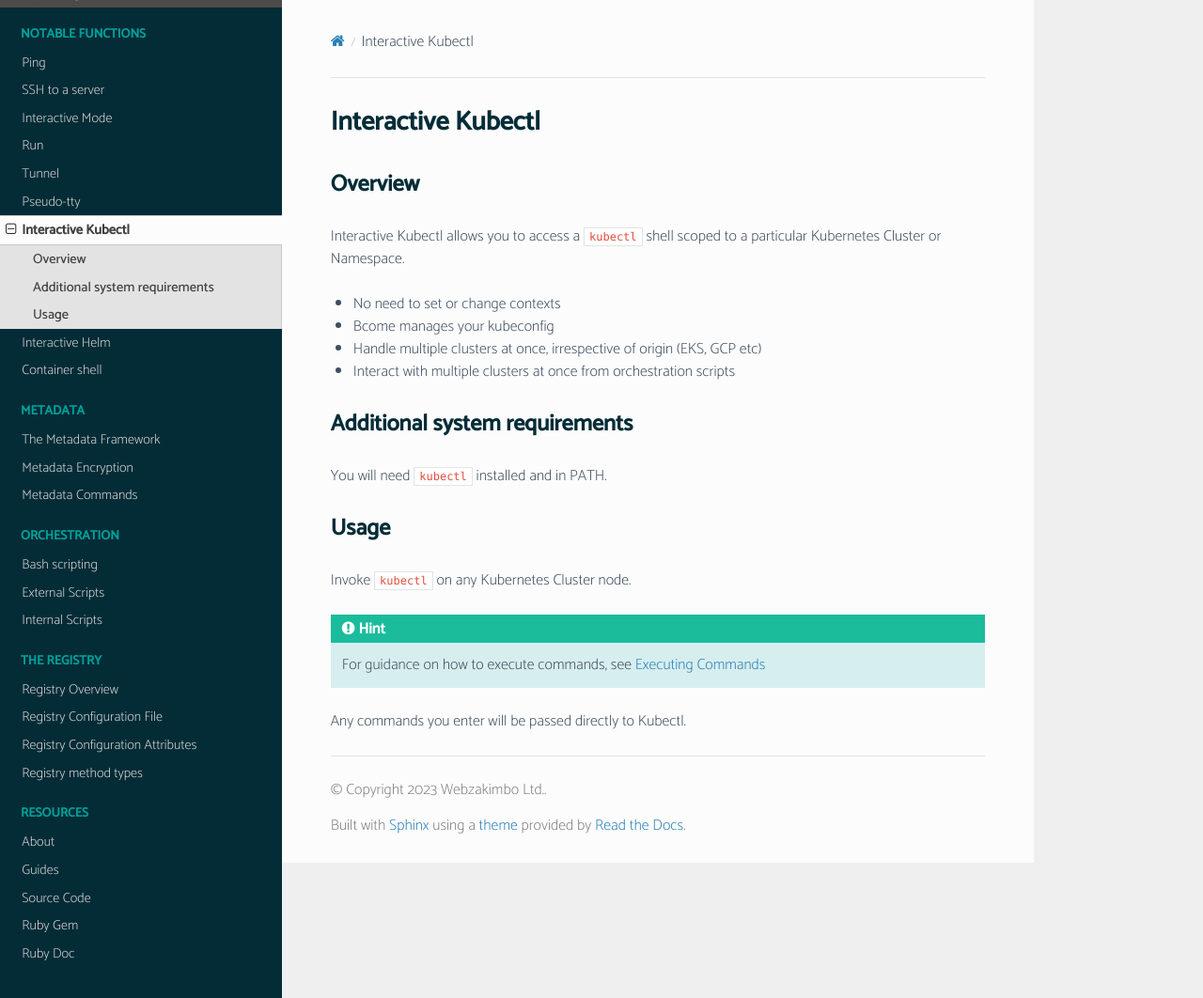
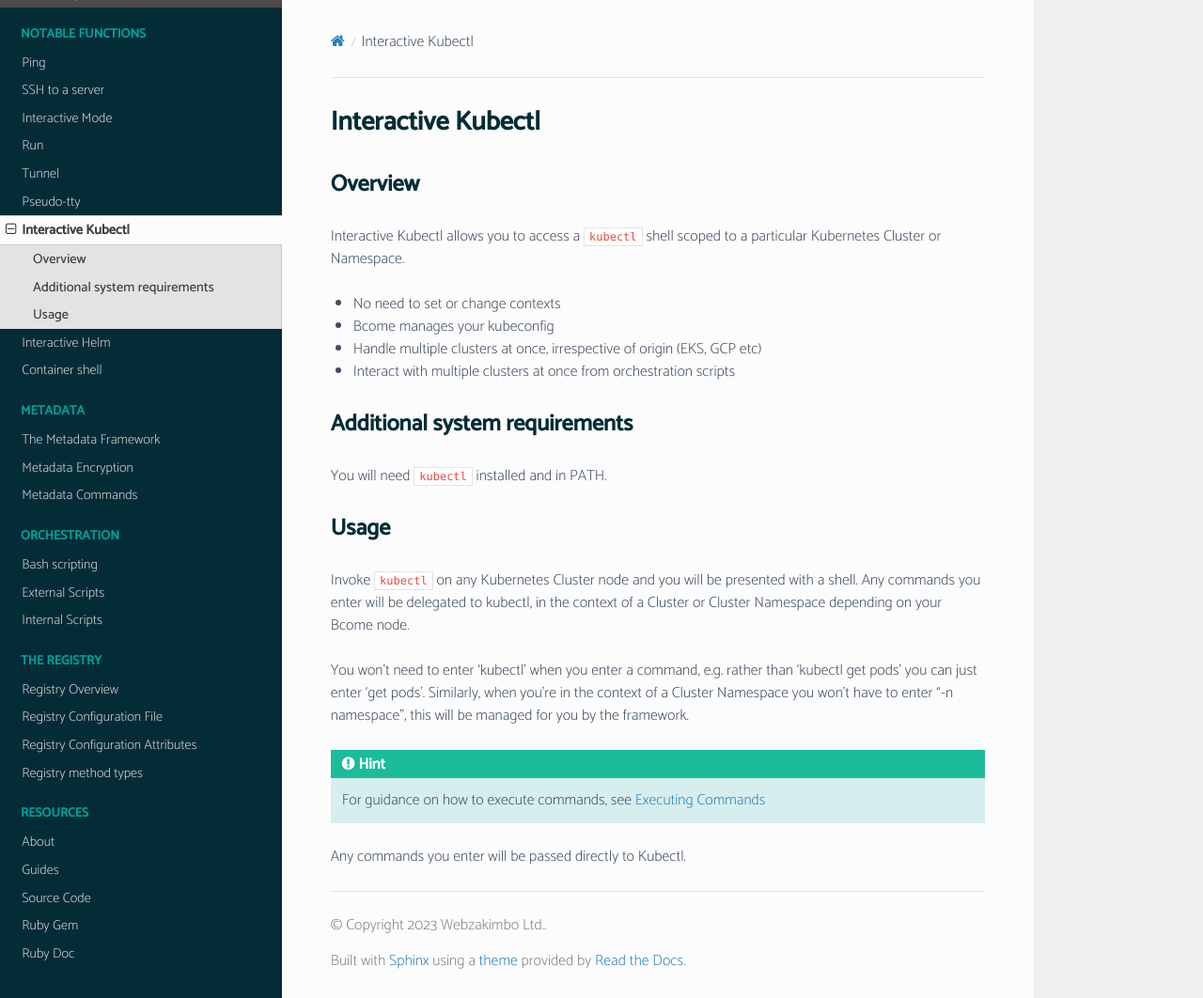
Before and after one commit to webzakimbo/bcome-read-the-docs, a Sphinx documentation site: the page built from docs/source/notable/interactive-kubectl.rst, in a window 1280 px wide and 1062 px high. Shown: the whole window at 94% size. Built offline with Sphinx 7.4.7 and the Read the Docs theme 2.0.0, drawn with Linux system fonts in a browser that asks for light colours; pages that are not in the unit, such as notebooks, are missing from menus.

Commit message:
Improved interactive kubectl documentation

```diff
--- a/docs/source/notable/interactive-kubectl.rst
+++ b/docs/source/notable/interactive-kubectl.rst
@@ -25,7 +25,9 @@
 Usage
 ^^^^^
 
-Invoke ``kubectl`` on any Kubernetes Cluster node.
+Invoke ``kubectl`` on any Kubernetes Cluster node and you will be presented with a shell. Any commands you enter will be delegated to kubectl, in the context of a Cluster or Cluster Namespace depending on your Bcome node.
+
+You won't need to enter 'kubectl' when you enter a command, e.g. rather than 'kubectl get pods' you can just enter 'get pods'. Similarly, when you're in the context of a Cluster Namespace you won't have to enter "-n namespace", this will be managed for you by the framework.
 
 .. hint::
 
```
